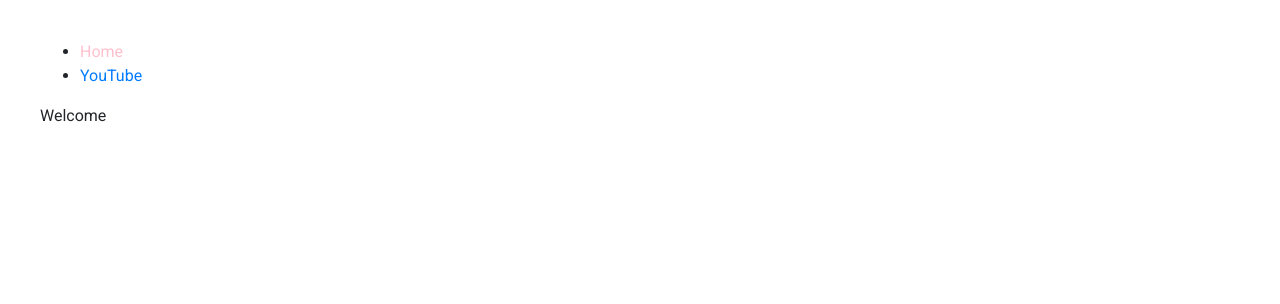
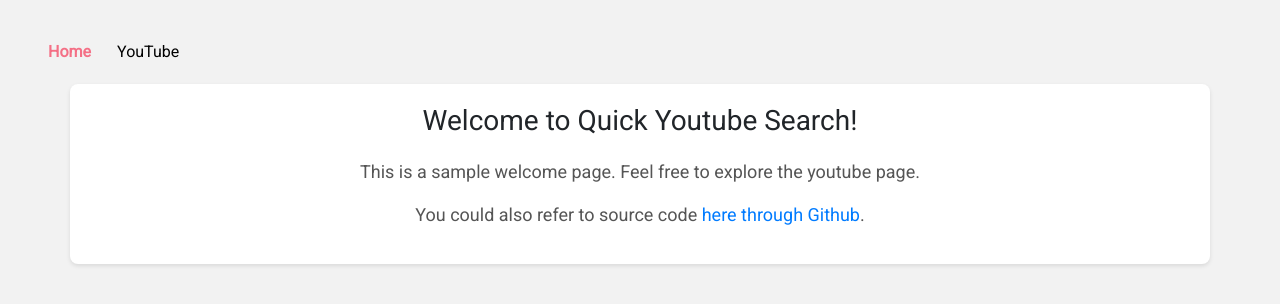
Before and after one commit to helenma0223234/youtube-video-search-react-redux, a React (Vite) app: page / in a window 1280 px wide. Shown: the top 304 px of the page. Built offline with nearby package versions, Linux system fonts and the light colour scheme.

Commit message:
search bar redux | welcome page styling

```diff
--- a/src/components/app.jsx
+++ b/src/components/app.jsx
@@ -6,8 +6,10 @@ import YouTube from './youtube';
 
 function Welcome(props) {
   return (
-    <div>
-      Welcome
+    <div className="container">
+      <h1>Welcome to Quick Youtube Search!</h1>
+      <p>This is a sample welcome page. Feel free to explore the youtube page.</p>
+      <p>You could also refer to source code <a href="https://github.com/helenma0223234/youtube-video-search-react-redux"> here through Github</a>.</p>
     </div>
   );
 }
@@ -15,7 +17,7 @@ function Welcome(props) {
 function Nav(props) {
   return (
     <nav>
-      <ul>
+      <ul id="navbar">
         <li><NavLink to="/">Home</NavLink></li>
         <li><NavLink to="/youtube">YouTube</NavLink></li>
       </ul>
--- a/src/components/youtube.jsx
+++ b/src/components/youtube.jsx
@@ -2,6 +2,7 @@ import React, { useCallback, useEffect } from 'react';
 import debounce from 'lodash.debounce';
 import { useDispatch, useSelector } from 'react-redux';
 import { setVideos } from '../actions';
+
 import SearchBar from './search_bar';
 import youtubeSearch from '../services/youtube-api';
 import VideoList from './video_list';
@@ -10,17 +11,18 @@ import VideoDetail from './video_detail';
 function YouTubeHooks(props) {
   const dispatch = useDispatch();
   const query = useSelector((state) => state.search.text);
+
   const search = () => {
     youtubeSearch(query).then((videos) => {
       dispatch(setVideos(videos));
     });
   };
 
-  const debouncedSearch = useCallback(debounce(search, 500), []);
+  const debouncedSearch = useCallback(debounce(search, 500), [search]);
 
   useEffect(() => {
     debouncedSearch();
-  }, []);
+  }, [debouncedSearch]);
 
   return (
     <div>
--- a/src/reducers/video-reducer.jsx
+++ b/src/reducers/video-reducer.jsx
@@ -16,7 +16,6 @@ const VideoReducer = produce((draftState, action = {}) => {
       draftState.selected = action.payload;
       break;
     case ActionTypes.SET_VIDEOS:
-      console.log(action.payload);
       // eslint-disable-next-line prefer-destructuring
       draftState.selected = action.payload[0];
       draftState.list = action.payload;
--- a/src/style.scss
+++ b/src/style.scss
@@ -8,11 +8,37 @@ $backgroundcolor: rgb(98%, 98%, 98%);
 body, html {
     font-family: "Roboto", sans-serif;
     $fontcolor:  rgb(10%, 10%, 10%);
-    $backgroundcolor: rgb(98%, 98%, 98%);
+    // $backgroundcolor: rgb(98%, 98%, 98%);
+    background-color: #f2f2f2;
     height: 100%;
     margin-top: 20px;
     margin-left: 20px;
     margin-right: 20px;
+}
+
+.container {
+  margin-top: 20px;
+  text-align: center;
+  padding: 20px;
+  background-color: #fff;
+  border-radius: 8px;
+  box-shadow: 0 2px 4px rgba(0, 0, 0, 0.1);
+}
+
+h1 {
+  font-size: 28px;
+  margin-bottom: 20px;
+}
+
+p {
+  font-size: 18px;
+  line-height: 1.5;
+  color: #555;
+}
+
+a {
+  color: #007bff;
+  text-decoration: none;
 }
 
 .body-wrapper {
@@ -81,7 +107,6 @@ body, html {
     }
 }
 
-
 .details {
     div {
       &:first-of-type {
@@ -100,6 +125,30 @@ body, html {
     }
 }
 
-.active {
-    color: pink;
+#navbar {
+  list-style: none;
+  display: flex;
+  justify-content: flex-start;
+  padding: 0;
+  margin: 0;
+
+  li {
+    margin-right: 10px;
+
+    a {
+      text-decoration: none;
+      color: black;
+      padding: 8px;
+
+      &:hover {
+        background-color: lightgray;
+        border-radius: 8px;
+      }
+
+      &.active {
+        font-weight: bold;
+        color: rgb(244, 112, 134);
+      }
+    }
   }
+}
```
